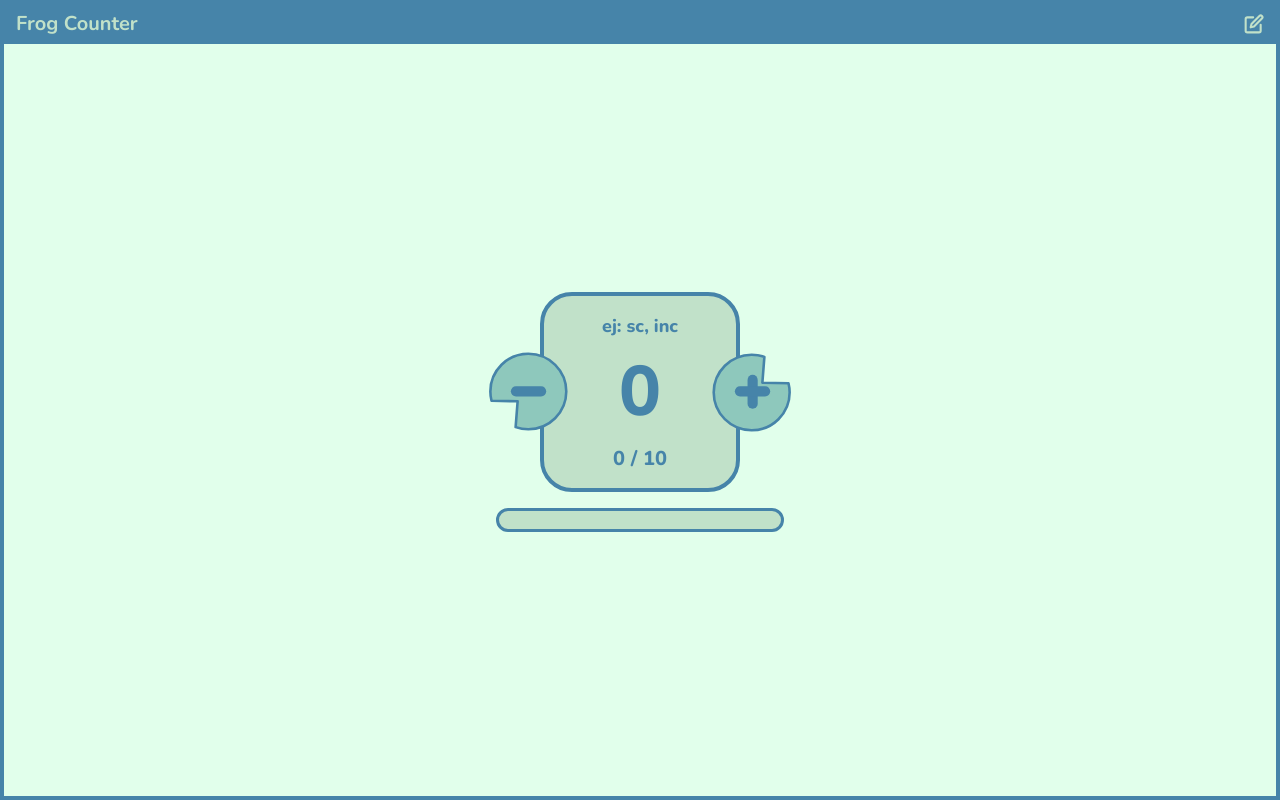
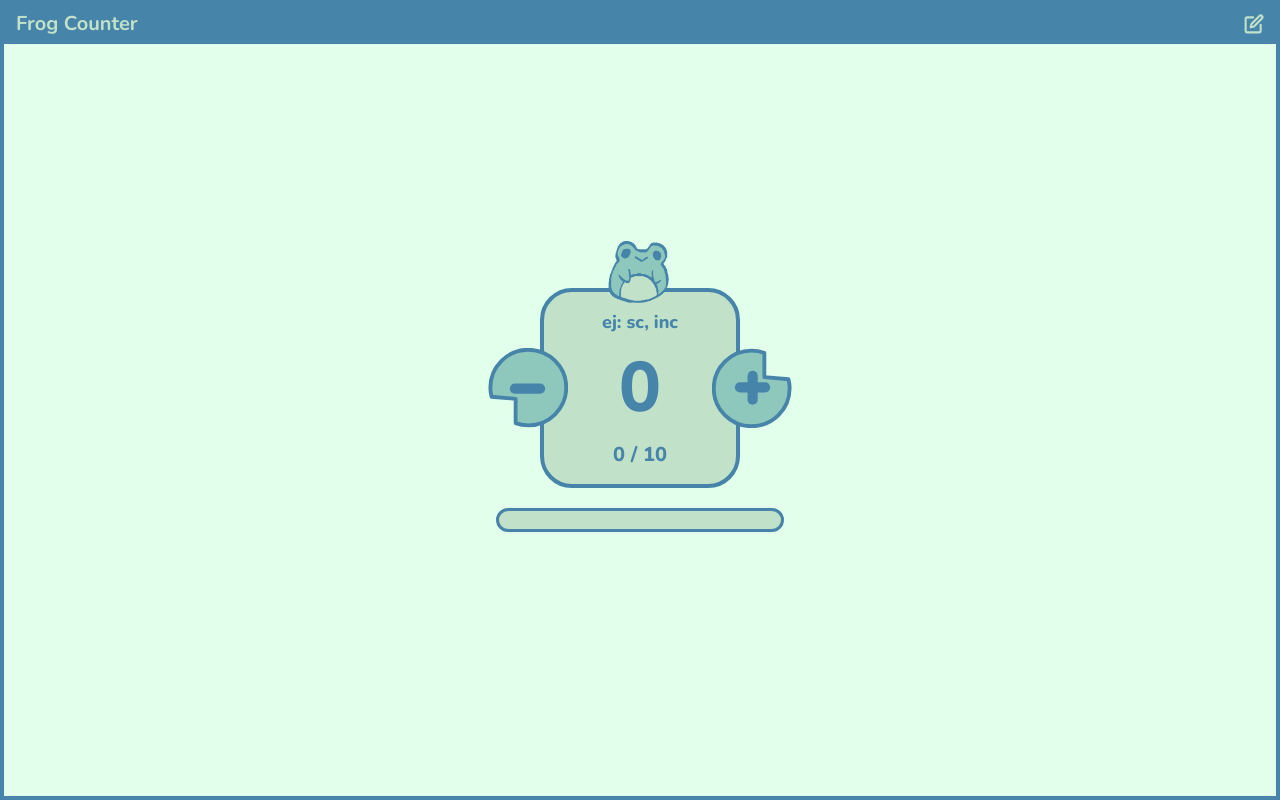
Before and after one commit to DulceNev/frog-counter, a Vue app: page / in a window 1280 px wide. Built offline with nearby package versions, Linux system fonts and the light colour scheme.

Commit message:
se agregp una mascota la cual reacciona si aumentas o baja el contador, tambien se agrando el borde de los nenufares con otros svg

```diff
--- a/src/App.vue
+++ b/src/App.vue
@@ -1,5 +1,8 @@
 <script setup>
-import { ref, onMounted, onUnmounted } from 'vue';
+import { ref, computed, onMounted, onUnmounted } from 'vue';
+import gifStandby from './assets/gifs/standby.gif';
+import gifHappy from './assets/gifs/happy.gif';
+import gifSad from './assets/gifs/sad.gif';
 
 const count = ref(0)
 const target = ref(10)
@@ -7,6 +10,21 @@ const stitchGuide = ref('ej: sc, inc')
 
 const plusPressed = ref(false)
 const minusPressed = ref(false)
+
+const frogState = ref('standby')
+let frogTimer = null
+
+const setFrogState = (state) => {
+  frogState.value = state
+  if (frogTimer) clearTimeout(frogTimer)
+  frogTimer = setTimeout(() => { frogState.value = 'standby' }, 1500)
+}
+
+const frogSrc = computed(() => {
+  if (frogState.value === 'happy') return gifHappy
+  if (frogState.value === 'sad') return gifSad
+  return gifStandby
+})
 
 const showModal = ref(false)
 const tempStitchGuide = ref('')
@@ -19,8 +37,10 @@ const openModal = () => {
 }
 
 const saveModal = () => {
+  const changed = tempStitchGuide.value !== stitchGuide.value || Number(tempTarget.value) !== target.value
   stitchGuide.value = tempStitchGuide.value
   target.value = Number(tempTarget.value)
+  if (changed) count.value = 0
   showModal.value = false
 }
 
@@ -31,12 +51,14 @@ const closeModal = () => {
 const increment = () => {
   if (count.value < target.value) {
     count.value++
+    setFrogState('happy')
   }
 }
 
 const decrement = () => {
   if (count.value > 0) {
     count.value--
+    setFrogState('sad')
   }
 }
 
@@ -116,8 +138,8 @@ onUnmounted(() => {
       </div>
 
 
-
-      <progress class="progress border-3 my-4 p-1 border-base w-72 h-6 rounded-full bg-light-green" :value="count" :max="target"></progress>
+      <img :src="frogSrc" :alt="`gif-${frogState}`" class="h-20 absolute top-57 ">
+      <progress class="progress border-3 my-5 p-1 border-base w-72 h-6 rounded-full bg-light-green" :value="count" :max="target"></progress>
 
 
     </main>
```
Also changed, not shown: src/assets/svg/minus.svg, src/assets/svg/plus.svg.
